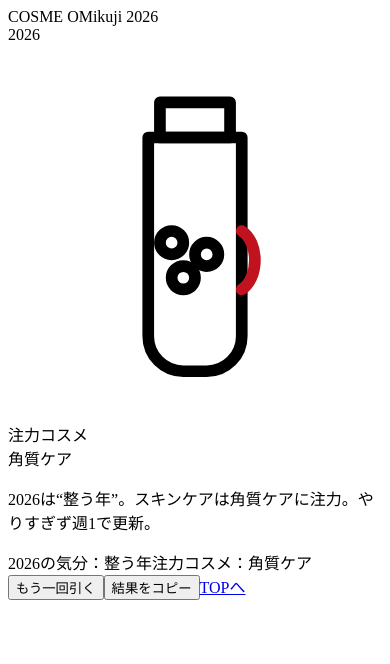
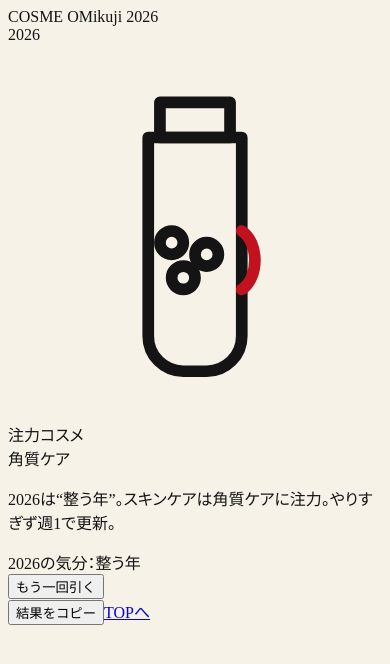
Before and after one commit to kaneo69/cosme-omikuji, a Next.js app: page /result in a window 390 px wide. Shown: the top 664 px of the page. Built offline with nearby package versions, Linux system fonts and the light colour scheme.

Commit message:
Initial commit

```diff
--- a/app/globals.css
+++ b/app/globals.css
@@ -2,10 +2,22 @@
 @tailwind components;
 @tailwind utilities;
 
-html, body {
-  height: 100%;
+:root{
+  --bg: #F7F2E8;
+  --paper: #FFFCF6;
+  --ink: #141414;
+  --muted: rgba(20,20,20,.62);
+  --border: #E6DED1;
+  --accent: #C1121F;
 }
 
-body {
+html, body { height: 100%; }
+
+body{
+  background: var(--bg);
+  color: var(--ink);
   -webkit-tap-highlight-color: transparent;
+  text-rendering: optimizeLegibility;
+  -webkit-font-smoothing: antialiased;
+  font-feature-settings: "palt";
 }
--- a/app/layout.tsx
+++ b/app/layout.tsx
@@ -1,6 +1,21 @@
 import "./globals.css";
 import type { Metadata } from "next";
 import type { ReactNode } from "react";
+import { Noto_Sans_JP, Noto_Serif_JP } from "next/font/google";
+
+const sans = Noto_Sans_JP({
+  weight: ["400", "500", "700"],
+  subsets: ["latin"],
+  display: "swap",
+  variable: "--font-sans",
+});
+
+const serif = Noto_Serif_JP({
+  weight: ["400", "600"],
+  subsets: ["latin"],
+  display: "swap",
+  variable: "--font-serif",
+});
 
 export const metadata: Metadata = {
   title: "化粧品おみくじ",
@@ -9,8 +24,8 @@
 
 export default function RootLayout({ children }: { children: ReactNode }) {
   return (
-    <html lang="ja">
-      <body>{children}</body>
+    <html lang="ja" className={`${sans.variable} ${serif.variable}`}>
+      <body className="font-sans">{children}</body>
     </html>
   );
 }
--- a/app/result/page.tsx
+++ b/app/result/page.tsx
@@ -12,7 +12,6 @@
   if (!Number.isNaN(last) && n > 1 && idx === last) {
     idx = (idx + 1 + Math.floor(Math.random() * (n - 1))) % n;
   }
-
   localStorage.setItem(key, String(idx));
   return idx;
 }
@@ -24,14 +23,12 @@
     setPickedIndex(pickIndexAvoidingLast(results.length));
   }, []);
 
+  const picked = pickedIndex === null ? null : results[pickedIndex];
+
   const onAgain = useCallback(() => {
-    if (typeof navigator !== "undefined" && "vibrate" in navigator) {
-      navigator.vibrate(10);
-    }
+    if (typeof navigator !== "undefined" && "vibrate" in navigator) navigator.vibrate(10);
     setPickedIndex(pickIndexAvoidingLast(results.length));
   }, []);
-
-  const picked = pickedIndex === null ? null : results[pickedIndex];
 
   const onCopy = useCallback(async () => {
     if (!picked) return;
@@ -40,58 +37,60 @@
       await navigator.clipboard.writeText(text);
       alert("コピーしました！");
     } catch {
-      alert("コピーに失敗しました（ブラウザ設定をご確認ください）");
+      alert("コピーに失敗しました");
     }
   }, [picked]);
 
   return (
-    <main className="min-h-screen relative overflow-hidden bg-[#F7F2E8] text-[#1B1B1B]">
-      {/* うっすら紙のムラ */}
-      <div
-        className="pointer-events-none absolute inset-0 opacity-[0.08]"
+    <main className="min-h-screen relative overflow-hidden">
+      <div className="pointer-events-none absolute inset-0 opacity-[0.06]"
         style={{
           background:
-            "radial-gradient(circle_at_15%_15%, rgba(255,255,255,1) 0%, transparent 45%)," +
-            "radial-gradient(circle_at_85%_25%, rgba(255,255,255,1) 0%, transparent 40%)," +
-            "radial-gradient(circle_at_35%_95%, rgba(0,0,0,1) 0%, transparent 55%)",
+            "radial-gradient(circle_at_15%_15%, rgba(255,255,255,1) 0%, transparent 50%)," +
+            "radial-gradient(circle_at_85%_25%, rgba(255,255,255,1) 0%, transparent 48%)," +
+            "radial-gradient(circle_at_35%_95%, rgba(0,0,0,1) 0%, transparent 62%)",
         }}
       />
 
-      <div className="min-h-screen grid place-items-center p-6">
-        <div className="grid gap-6 w-full place-items-center">
+      <div className="min-h-screen grid place-items-center px-6 py-10">
+        <div className="w-full max-w-[520px] grid gap-7">
           {picked && (
-            <div key={pickedIndex ?? "init"} className="w-full">
+            <div key={pickedIndex ?? "init"}>
               <PaperCard result={picked} />
             </div>
           )}
 
-          <div className="flex flex-wrap gap-3 justify-center">
+          <div className="grid gap-3">
+            {/* Primary */}
             <button
               onClick={onAgain}
-              className="px-5 py-2 rounded-full border border-[#C1121F] text-[#C1121F]
-                         bg-white/60 hover:bg-white transition"
+              className="h-11 rounded-xl bg-[var(--accent)] text-white
+                         hover:opacity-90 active:opacity-80 transition
+                         tracking-[0.08em] text-[14px] font-medium"
             >
               もう一回引く
             </button>
 
+            <div className="grid grid-cols-2 gap-3">
               <button
                 onClick={onCopy}
-              className="px-5 py-2 rounded-full border border-[#E6DED1] bg-white/60
-                         hover:bg-white transition"
+                className="h-11 rounded-xl border border-[var(--border)] bg-white/70
+                           hover:bg-white transition text-[13px]"
               >
                 結果をコピー
               </button>
 
               <Link
                 href="/"
-              className="px-5 py-2 rounded-full border border-[#E6DED1] bg-white/60
-                         hover:bg-white transition"
+                className="h-11 rounded-xl border border-[var(--border)] bg-white/70
+                           hover:bg-white transition grid place-items-center text-[13px]"
               >
                 TOPへ
               </Link>
             </div>
           </div>
         </div>
+      </div>
     </main>
   );
 }
--- a/components/PaperCard.tsx
+++ b/components/PaperCard.tsx
@@ -3,57 +3,63 @@
 import type { OmikujiResult } from "../app/results";
 import { ItemIllustration } from "./ItemIllustration";
 
-type Props = {
-  result: OmikujiResult;
-};
+type Props = { result: OmikujiResult };
 
 export function PaperCard({ result }: Props) {
   return (
     <motion.section
-      initial={{ y: 28, opacity: 0 }}
+      initial={{ y: 14, opacity: 0 }}
       animate={{ y: 0, opacity: 1 }}
       transition={{ type: "spring", stiffness: 180, damping: 18 }}
-      className="relative mx-auto w-[min(560px,92vw)] rounded-2xl bg-[#FFFCF6]
-                 px-6 py-7 border border-[#E6DED1]
-                 shadow-[0_18px_40px_rgba(0,0,0,0.12)] overflow-hidden"
+      className="relative mx-auto w-full max-w-[520px] rounded-2xl
+                 bg-[var(--paper)] border border-[var(--border)]
+                 shadow-[0_18px_42px_rgba(0,0,0,0.10)]
+                 px-6 sm:px-8 py-7 sm:py-8 overflow-hidden"
     >
-      {/* うっすら折り目 */}
       <div
-        className="pointer-events-none absolute inset-0 opacity-[0.12]"
+        className="pointer-events-none absolute inset-0 opacity-[0.10]"
         style={{
           background:
-            "linear-gradient(180deg, transparent 0%, rgba(0,0,0,0.04) 48%, transparent 100%)",
+            "linear-gradient(180deg, rgba(0,0,0,0.03) 0%, transparent 18%, rgba(0,0,0,0.03) 100%)," +
+            "radial-gradient(circle_at_20%_15%, rgba(0,0,0,0.06) 0%, transparent 42%)",
         }}
       />
 
       <header className="flex items-center justify-between gap-3">
-        <div className="text-xs tracking-widest opacity-70">COSME OMikuji 2026</div>
-        <div className="inline-block rotate-[-6deg] rounded-full border-2 border-[#C1121F]
-                        px-3 py-1 text-[#C1121F] font-bold tracking-widest
-                        shadow-[2px_2px_0_rgba(193,18,31,0.25)]">
+        <div className="text-[11px] tracking-[0.22em] text-[var(--muted)]">
+          COSME OMikuji 2026
+        </div>
+        <div
+          className="inline-block rotate-[-5deg] rounded-full border-2 border-[var(--accent)]
+                     px-3 py-1 text-[var(--accent)] font-semibold tracking-[0.18em]
+                     shadow-[2px_2px_0_rgba(193,18,31,0.18)] text-[12px]"
+        >
           2026
         </div>
       </header>
 
-      {/* アイテムイラスト */}
-      <div className="mt-5 flex items-center gap-4">
-        <div className="shrink-0 rounded-2xl border border-[#E6DED1] bg-white/80 p-3 text-[#1B1B1B]">
-          <ItemIllustration itemKey={result.itemKey} className="h-14 w-14" />
+      {/* 上段：アイコンと注力コスメ */}
+      <div className="mt-6 grid grid-cols-[76px_1fr] items-center gap-4">
+        <div className="rounded-2xl border border-[var(--border)] bg-white/80 p-3 text-[var(--ink)]">
+          <ItemIllustration itemKey={result.itemKey} className="h-[48px] w-[48px]" />
         </div>
-        <div className="text-sm">
-          <div className="opacity-70">注力コスメ</div>
-          <div className="font-medium">{result.focus}</div>
+
+        <div className="min-w-0">
+          <div className="text-[11px] tracking-[0.18em] text-[var(--muted)]">注力コスメ</div>
+          <div className="mt-1 font-serif text-[20px] leading-tight font-semibold tracking-[0.05em] truncate">
+            {result.focus}
+          </div>
         </div>
       </div>
 
-      <p className="mt-5 text-[17px] leading-7">{result.text}</p>
+      {/* 本文：行幅と行間を固定 */}
+      <p className="mt-6 text-[15px] leading-[1.95] tracking-[0.02em] max-w-[34em]">
+        {result.text}
+      </p>
 
-      <div className="mt-6 flex flex-wrap gap-2">
-        <span className="text-xs px-3 py-1 rounded-full border border-[#E6DED1] bg-white/60">
-          2026の気分：<span className="font-medium">{result.mood}</span>
-        </span>
-        <span className="text-xs px-3 py-1 rounded-full border border-[#E6DED1] bg-white/60">
-          注力コスメ：<span className="font-medium">{result.focus}</span>
+      <div className="mt-7 flex flex-wrap gap-2">
+        <span className="text-[11px] px-3 py-1 rounded-full border border-[var(--border)] bg-white/60 text-[var(--muted)]">
+          2026の気分：<span className="text-[var(--ink)] font-medium">{result.mood}</span>
         </span>
       </div>
     </motion.section>
--- /dev/null
+++ b/postcss.config.mjs
@@ -0,0 +1,8 @@
+const config = {
+  plugins: {
+    tailwindcss: {},
+    autoprefixer: {},
+  },
+};
+
+export default config;
```
Also changed, not shown: app/page.tsx (+19 -23 lines), 1 other file (tests, documents, lock files or other folders). Lines whose indentation alone changed are shown as unchanged.
